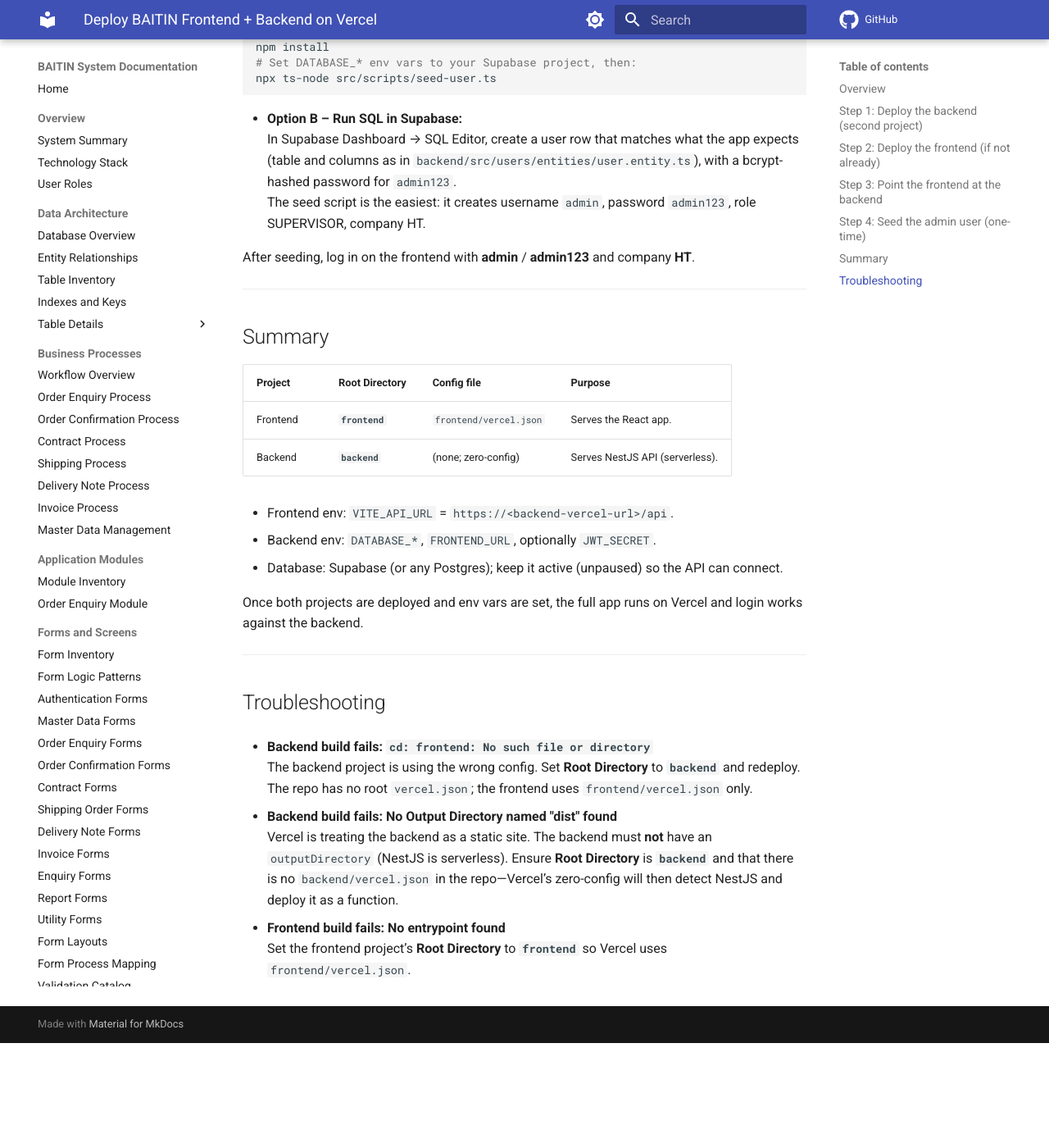
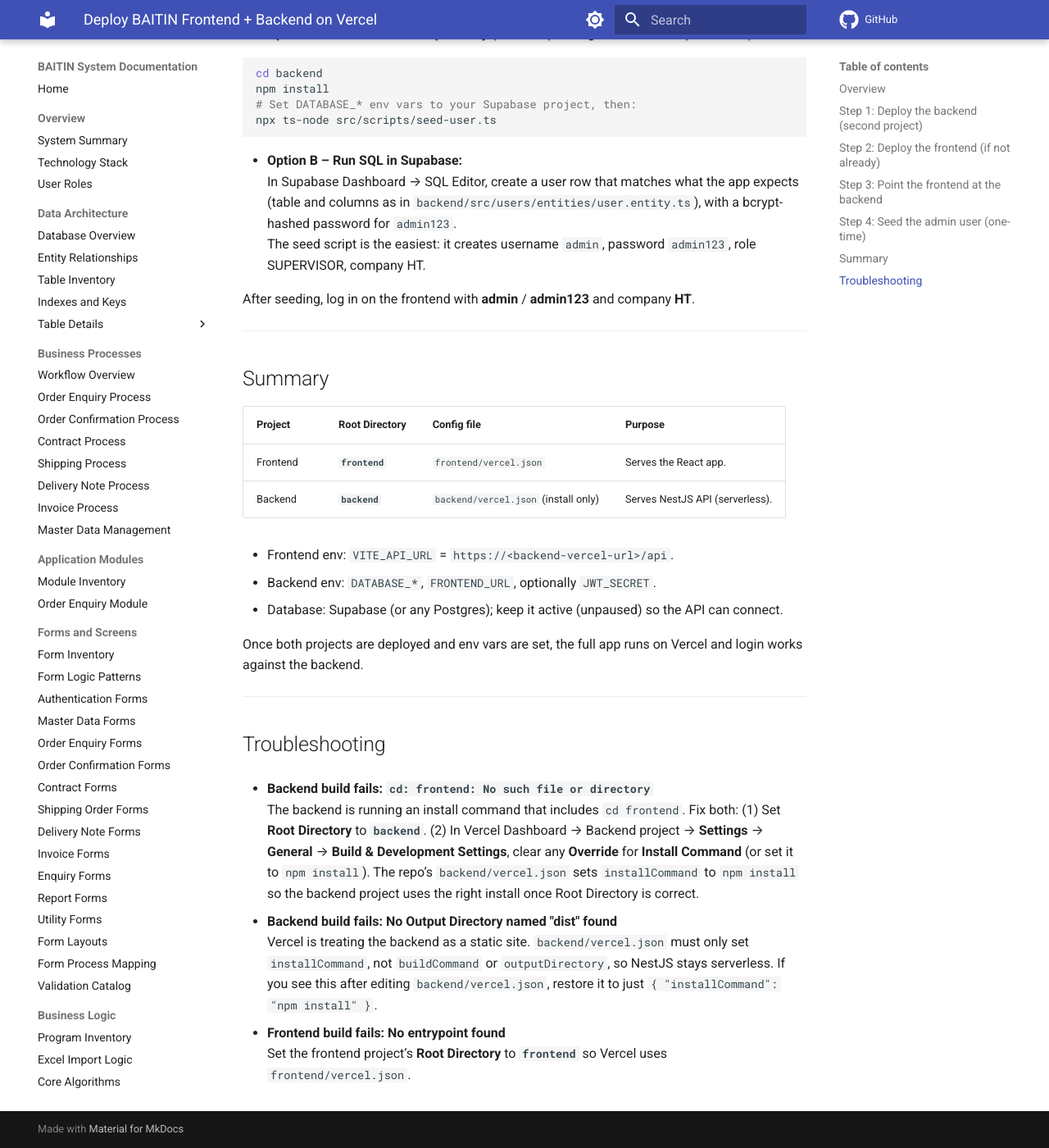
Before and after one commit to mike2311/baitin, an MkDocs documentation site: the page built from docs/deployment/vercel-full-stack.md, in a window 1280 px wide and 1400 px high, scrolled down 2548 px. Shown: the whole window at 82% size. Built offline with MkDocs 1.6.1 and Material for MkDocs 9.7.7, drawn with Linux system fonts in a browser that asks for light colours; comment, search, counter and statistics services are not loaded; before the commit the page ends 3820 px from its top, so only the background shows below that; some of the changed text lies outside the part shown.

Commit message:
fix(vercel): add backend vercel.json with installCommand only to fix cd frontend error

```diff
--- a/docs/deployment/vercel-full-stack.md
+++ b/docs/deployment/vercel-full-stack.md
@@ -5,9 +5,9 @@
 ## Overview
 
 - **Project 1 (Frontend):** Root Directory = **`frontend`**. Uses `frontend/vercel.json` to build and serve the React/Vite app.
-- **Project 2 (Backend):** Root Directory = **`backend`**. No `vercel.json` needed—Vercel auto-detects NestJS and deploys it as a serverless function.
+- **Project 2 (Backend):** Root Directory = **`backend`**. Uses a minimal `backend/vercel.json` (install only) so the correct install runs; Vercel auto-detects NestJS and deploys it as a serverless function.
 
-**Important:** Each project must have its **Root Directory** set in the Vercel project settings. If the backend build fails with `cd: frontend: No such file or directory`, the backend project is still using the wrong config—set Root Directory to **`backend`** and redeploy.
+**Important:** Each project must have its **Root Directory** set in the Vercel project settings. If the backend build fails with `cd: frontend: No such file or directory`, do both: set Root Directory to **`backend`** and, in **Settings → General → Build & Development Settings**, remove any **Install Command** override (leave it empty so the repo’s `backend/vercel.json` is used).
 
 After both are deployed, set `VITE_API_URL` on the frontend so it uses the backend’s URL.
 
@@ -90,7 +90,7 @@
 | Project   | Root Directory | Config file           | Purpose                          |
 |----------|----------------|------------------------|-----------------------------------|
 | Frontend | **`frontend`** | `frontend/vercel.json` | Serves the React app.             |
-| Backend  | **`backend`**  | (none; zero-config)   | Serves NestJS API (serverless).   |
+| Backend  | **`backend`**  | `backend/vercel.json` (install only) | Serves NestJS API (serverless).   |
 
 - Frontend env: `VITE_API_URL` = `https://<backend-vercel-url>/api`.
 - Backend env: `DATABASE_*`, `FRONTEND_URL`, optionally `JWT_SECRET`.
@@ -103,10 +103,10 @@
 ## Troubleshooting
 
 - **Backend build fails: `cd: frontend: No such file or directory`**
-  The backend project is using the wrong config. Set **Root Directory** to **`backend`** and redeploy. The repo has no root `vercel.json`; the frontend uses `frontend/vercel.json` only.
+  The backend is running an install command that includes `cd frontend`. Fix both: (1) Set **Root Directory** to **`backend`**. (2) In Vercel Dashboard → Backend project → **Settings** → **General** → **Build & Development Settings**, clear any **Override** for **Install Command** (or set it to `npm install`). The repo’s `backend/vercel.json` sets `installCommand` to `npm install` so the backend project uses the right install once Root Directory is correct.
 
 - **Backend build fails: No Output Directory named "dist" found**
-  Vercel is treating the backend as a static site. The backend must **not** have an `outputDirectory` (NestJS is serverless). Ensure **Root Directory** is **`backend`** and that there is no `backend/vercel.json` in the repo—Vercel’s zero-config will then detect NestJS and deploy it as a function.
+  Vercel is treating the backend as a static site. `backend/vercel.json` must only set `installCommand`, not `buildCommand` or `outputDirectory`, so NestJS stays serverless. If you see this after editing `backend/vercel.json`, restore it to just `{ "installCommand": "npm install" }`.
 
 - **Frontend build fails: No entrypoint found**
   Set the frontend project’s **Root Directory** to **`frontend`** so Vercel uses `frontend/vercel.json`.
```
Also changed, not shown: 1 other file.
